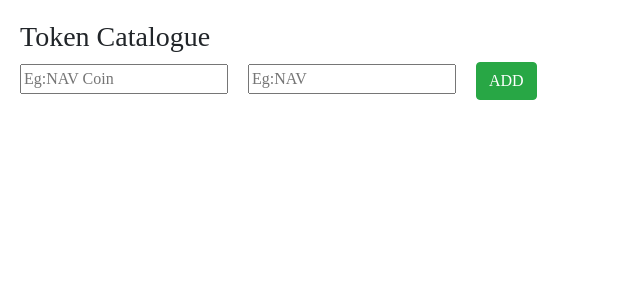
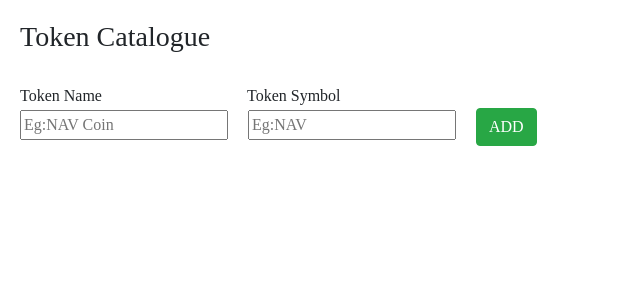
Before and after one commit to nehaannvinu/FullStackTraining, a React (Create React App) app: page / in a window 1280 px wide. Shown: the top 300 px of the page, without its empty margins (0-640 px from the left). Built offline with nearby package versions, Linux system fonts and the light colour scheme.

Commit message:
Updated card rendering

```diff
--- a/src/pages/addToken.js
+++ b/src/pages/addToken.js
@@ -44,7 +44,9 @@ const AddToken = () => {
                 <h3>Token Catalogue</h3>
             </div>
             <div className="textInputs">
-                <input id="tokenname" placeholder="Eg:NAV Coin" onChange={handleTokenName} type="text" value={tokenName} />
+                <label for="tokenname">Token Name</label>
+                <label for="tokensymbol" className="symbolHeading">Token Symbol</label> <br/>
+                <input id="tokenname" label="Token Name" placeholder="Eg:NAV Coin" onChange={handleTokenName} type="text" value={tokenName} />
                 <input id="tokensymbol" placeholder="Eg:NAV" onChange={handleTokenSymbol} type="text" value={tokenSymbol} />
                 <Button handleClick={handleClick} />
             </div>
--- a/src/styles.css
+++ b/src/styles.css
@@ -1,6 +1,10 @@
 body{
     font-family: Mont;
     margin:20px;
+}
+
+.heading{
+    margin-bottom: 30px;
 }
 
 #tokenname{
@@ -11,6 +15,10 @@ body{
     margin-left: 20px
 }
 
+.symbolHeading{
+margin-left: 145px;
+}
+
 .card{
     box-shadow: 5px 5px 3px grey;
     border:solid grey 1px;
```
